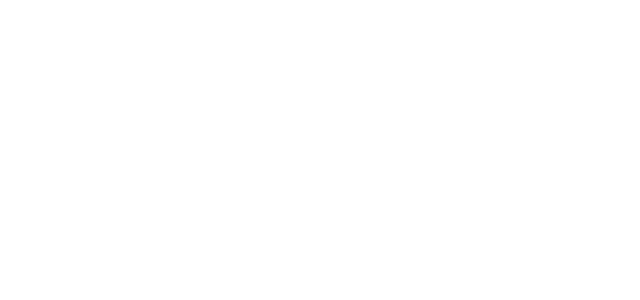
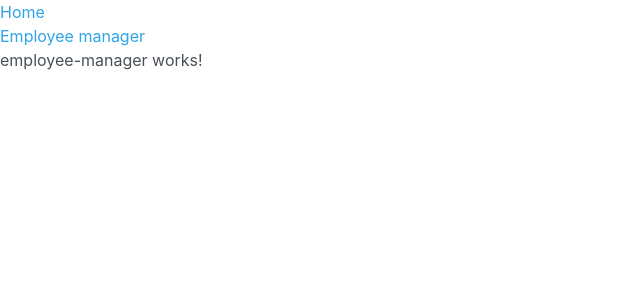
Before and after one commit to CloudOpsMaster/factoryBusinessOptimisation, an Angular app in the folder business-optimisation-app/: page /employee in a window 1280 px wide. Before the commit this address led to /. Shown: the top 300 px of the page, without its empty margins (0-640 px from the left). Built offline with nearby package versions, Linux system fonts and the light colour scheme.

Commit message:
Routing and menu (initial)

```diff
--- a/business-optimisation-app/src/app/app-routing.module.ts
+++ b/business-optimisation-app/src/app/app-routing.module.ts
@@ -1,8 +1,25 @@
 import { NgModule } from '@angular/core';
 import { Routes, RouterModule } from '@angular/router';
+import { EmployeeManagerComponent } from './dsob/employee/employee-manager/employee-manager.component';
+import { AppComponent } from './app.component';
+import { HomeComponent } from './home/home/home.component';
 
 
-const routes: Routes = [];
+const routes: Routes = [
+  {
+    path: '',
+    redirectTo: 'home',
+    pathMatch: 'full'
+  },
+  {
+    path: 'home',
+    component: HomeComponent
+  },
+  {
+    path: 'employee',
+    component: EmployeeManagerComponent
+  }
+];
 
 @NgModule({
   imports: [RouterModule.forRoot(routes)],
--- a/business-optimisation-app/src/app/app.component.html
+++ b/business-optimisation-app/src/app/app.component.html
@@ -1,8 +1,10 @@
 <div>
-<!--  Вставить свой компонент сюда -->
-
+    <nav>
+        <a routerLink="/home" routerLinkActive="active">Home</a>
+    </nav>
+    <nav>
+        <a routerLink="/employee" routerLinkActive="active">Employee manager</a>
+    </nav>
 </div>
 
-
-
 <router-outlet></router-outlet>
--- a/business-optimisation-app/src/app/app.module.ts
+++ b/business-optimisation-app/src/app/app.module.ts
@@ -3,10 +3,14 @@ import { NgModule } from '@angular/core';
 
 import { AppRoutingModule } from './app-routing.module';
 import { AppComponent } from './app.component';
+import { EmployeeManagerComponent } from './dsob/employee/employee-manager/employee-manager.component';
+import { HomeComponent } from './home/home/home.component';
 
 @NgModule({
   declarations: [
-    AppComponent
+    AppComponent,
+    HomeComponent,
+    EmployeeManagerComponent
   ],
   imports: [
     BrowserModule,
--- /dev/null
+++ b/business-optimisation-app/src/app/dsob/employee/employee-manager/employee-manager.component.html
@@ -0,0 +1,3 @@
+<p>
+  employee-manager works!
+</p>
--- /dev/null
+++ b/business-optimisation-app/src/app/dsob/employee/employee-manager/employee-manager.component.ts
@@ -0,0 +1,15 @@
+import { Component, OnInit } from '@angular/core';
+
+@Component({
+  selector: 'app-employee-manager',
+  templateUrl: './employee-manager.component.html',
+  styleUrls: ['./employee-manager.component.css']
+})
+export class EmployeeManagerComponent implements OnInit {
+
+  constructor() { }
+
+  ngOnInit() {
+  }
+
+}
--- /dev/null
+++ b/business-optimisation-app/src/app/home/home/home.component.html
@@ -0,0 +1,3 @@
+<p>
+  home works!
+</p>
--- /dev/null
+++ b/business-optimisation-app/src/app/home/home/home.component.ts
@@ -0,0 +1,15 @@
+import { Component, OnInit } from '@angular/core';
+
+@Component({
+  selector: 'app-home',
+  templateUrl: './home.component.html',
+  styleUrls: ['./home.component.css']
+})
+export class HomeComponent implements OnInit {
+
+  constructor() { }
+
+  ngOnInit() {
+  }
+
+}
```
Also changed, not shown: business-optimisation-app/src/app/dsob/employee/employee-manager/employee-manager.component.css (added), business-optimisation-app/src/app/home/home/home.component.css (added), 2 other files (tests, documents, lock files or other folders).
